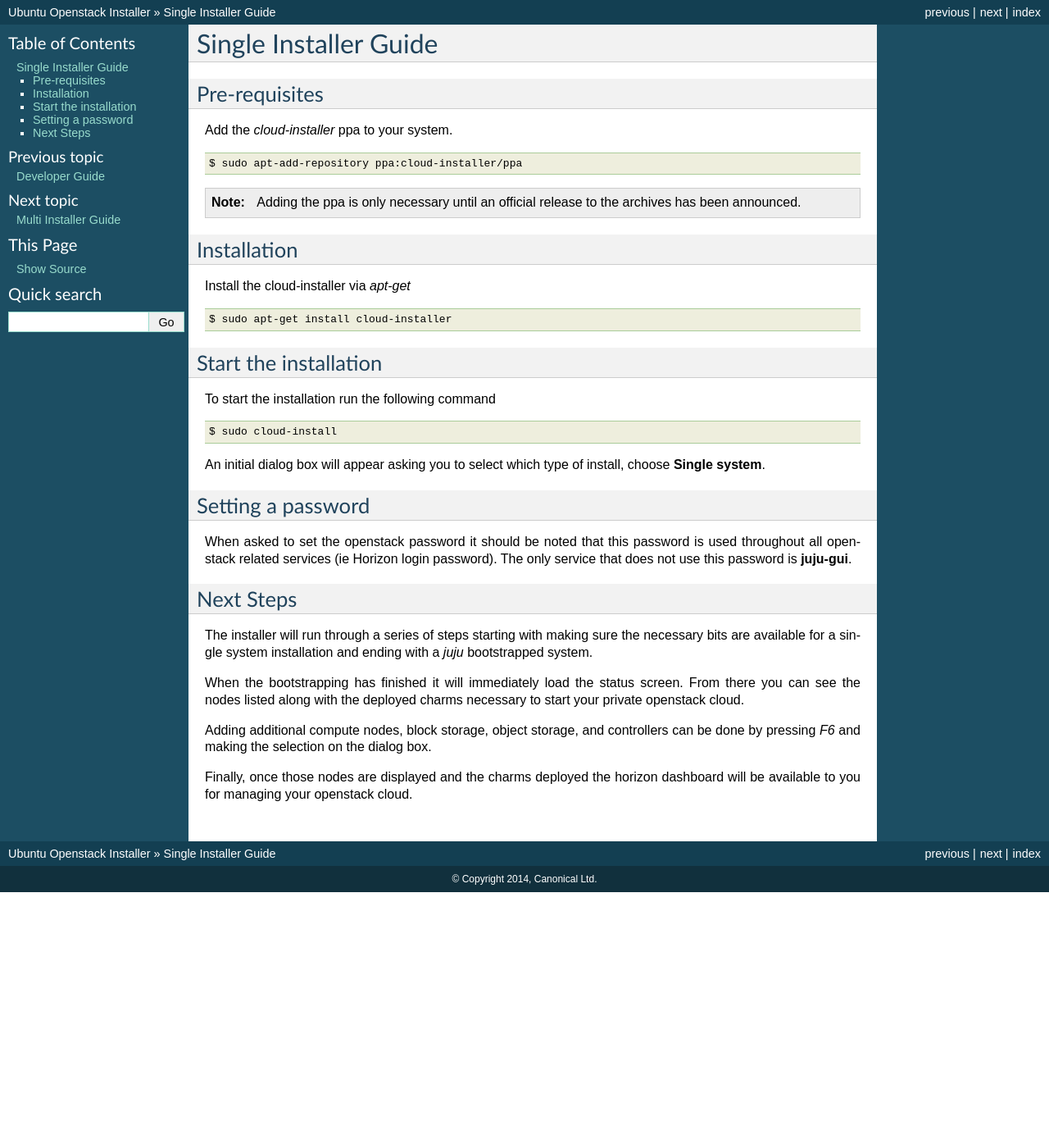
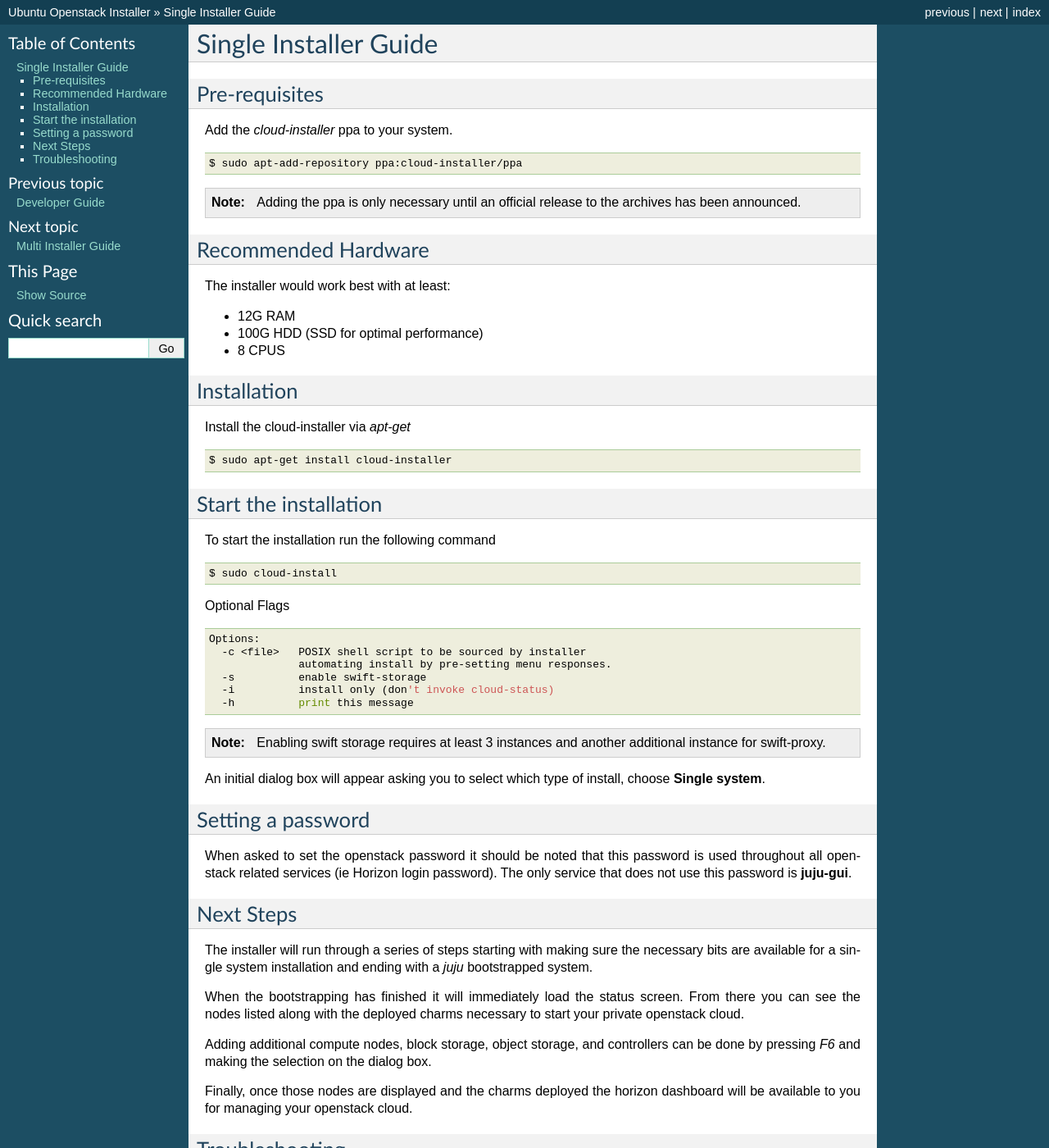
Before and after one commit to Ubuntu-Solutions-Engineering/openstack-installer, a Sphinx documentation site: the page built from docs/single-installer.guide.rst, in a window 1280 px wide and 1400 px high. Shown: the whole window at 82% size. Built offline with Sphinx 7.4.7, drawn with Linux system fonts in a browser that asks for light colours; some of the changed text lies outside the part shown.

```diff
--- a/docs/single-installer.guide.rst
+++ b/docs/single-installer.guide.rst
@@ -14,6 +14,15 @@ Add the `cloud-installer` ppa to your system.
 
    Adding the ppa is only necessary until an official release to the
    archives has been announced.
+
+Recommended Hardware
+^^^^^^^^^^^^^^^^^^^^
+
+The installer would work best with at least:
+
+- 12G RAM
+- 100G HDD (SSD for optimal performance)
+- 8 CPUS
 
 Installation
 ^^^^^^^^^^^^
@@ -33,15 +42,32 @@ To start the installation run the following command
 
    $ sudo cloud-install
 
+Optional Flags
+
+.. code::
+
+    Options:
+      -c <file>   POSIX shell script to be sourced by installer
+                  automating install by pre-setting menu responses.
+      -s          enable swift-storage
+      -i          install only (don't invoke cloud-status)
+      -h          print this message
+
+
+.. note::
+
+    Enabling swift storage requires at least 3 instances and another additional
+    instance for swift-proxy.
+
 An initial dialog box will appear asking you to select which type of
 install, choose **Single system**.
 
 Setting a password
 ^^^^^^^^^^^^^^^^^^
 
-When asked to set the openstack password it should be noted that this password is
-used throughout all openstack related services (ie Horizon login password). The only
-service that does not use this password is **juju-gui**.
+When asked to set the openstack password it should be noted that this password
+is used throughout all openstack related services (ie Horizon login password).
+The only service that does not use this password is **juju-gui**.
 
 Next Steps
 ^^^^^^^^^^
@@ -61,3 +87,8 @@ the dialog box.
 Finally, once those nodes are displayed and the charms deployed the
 horizon dashboard will be available to you for managing your openstack
 cloud.
+
+Troubleshooting
+^^^^^^^^^^^^^^^
+
+The installer keeps its own logs in **$HOME/.cloud-install/commands.log**.
```
Also changed, not shown: docs/cloud-install.rst (+9 -5 lines), docs/cloud-status.rst (+15 -0 lines), docs/index.rst (+0 -8 lines).
